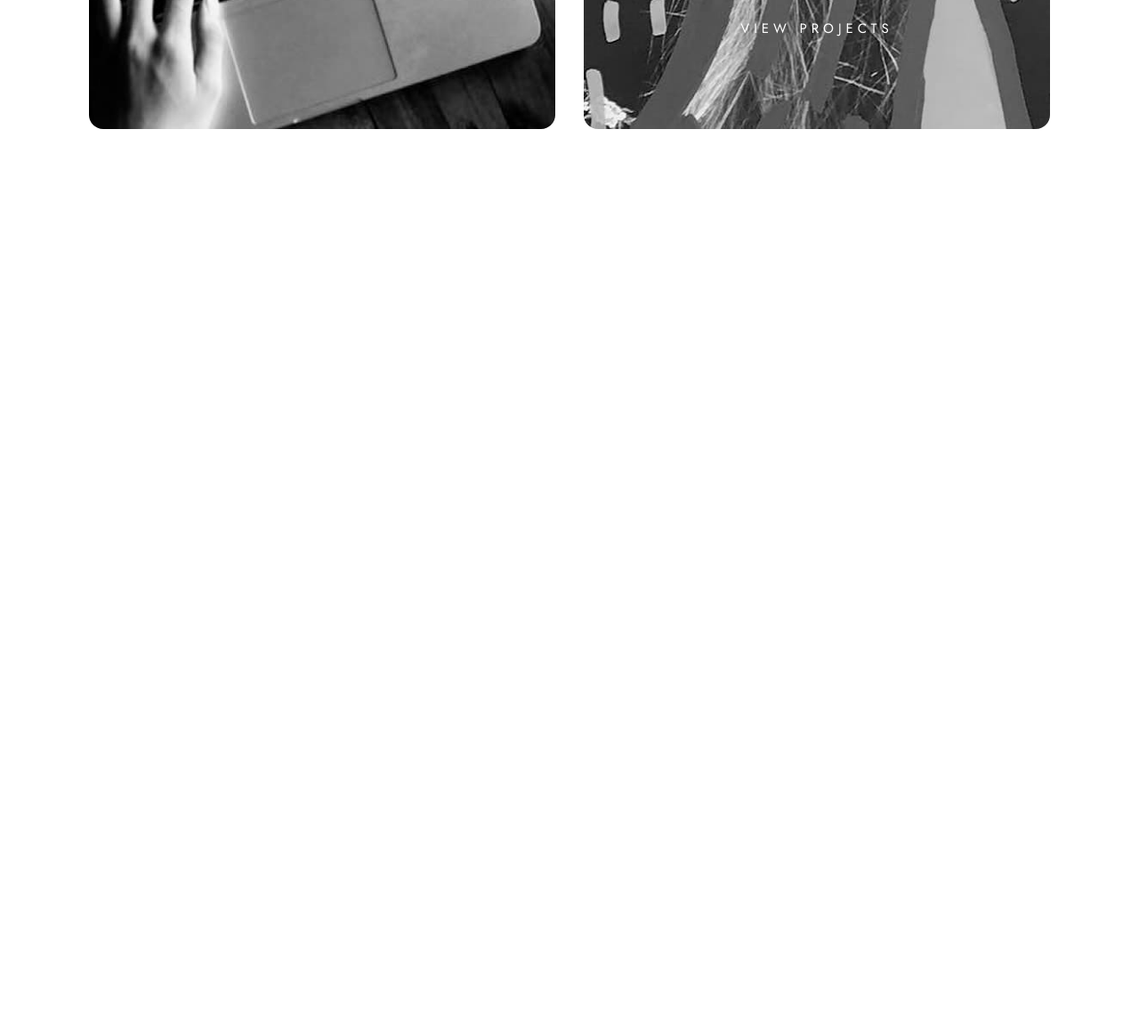
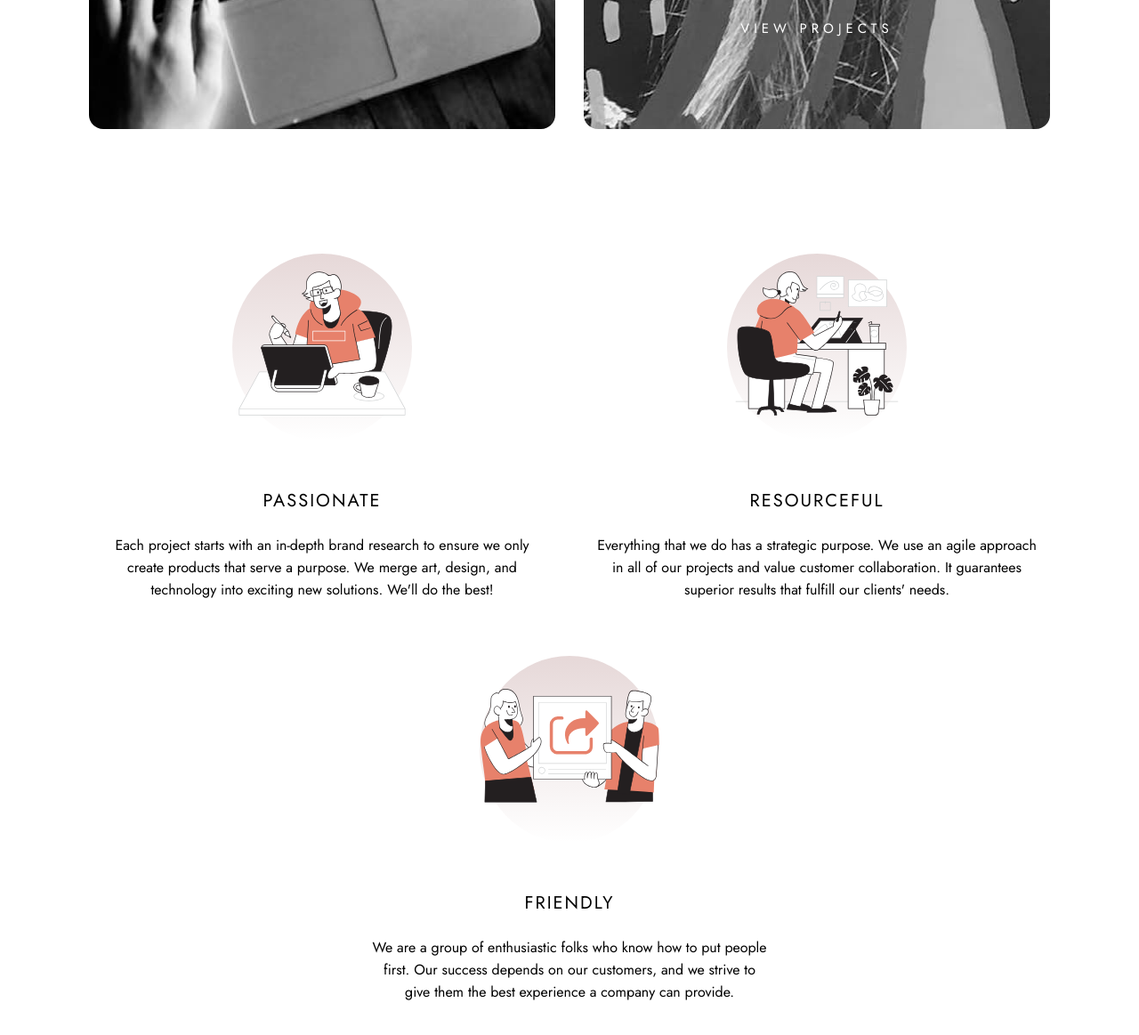
Before and after one commit to carlostrujilloneyra/Designo, a website: page index.html in a window 1280 px wide. Shown: the part 1413-2576 px from the top of the page at 89% size. Before the commit the page ends 1698 px from the top, so only its background shows below. Drawn offline with Linux system fonts and the light colour scheme.

Commit message:
Etiquetas para el componente article completadas

```diff
--- a/index.html
+++ b/index.html
@@ -78,5 +78,56 @@
 
 		</div>
 	</main>
+
+	<!-- Article -->
+
+	<article class="main-article">
+
+		<div class="main-article__first-part">
+
+			<!-- Contenedor de imagen 1 -->
+			<div class="container-image">
+				<img src="assets/home/desktop/illustration-passionate.svg" alt="illustration-passionate">
+			</div>
+
+			<!-- Contenedor para el subtítulo y texto -->
+			<div class="container-content">
+				<h2 class="article-subtitle">PASSIONATE</h2>
+				<p class="main-paragraph">Each project starts with an in-depth brand research to ensure we only create products that serve a purpose. We merge art, design, and technology into exciting new solutions. We'll do the best!</p>
+			</div>
+		</div>
+
+		<div class="main-article__second-part">
+
+			<!-- Contenedor de imagen 2 -->
+			<div class="container-image">
+				<img src="assets/home/desktop/illustration-resourceful.svg" alt="illustration-resourceful">
+			</div>
+
+			<!-- Contenedor para el subtítulo y texto -->
+			<div class="container-content">
+				<h2 class="article-subtitle">RESOURCEFUL</h2>
+				<p class="main-paragraph">Everything that we do has a strategic purpose. We use an agile approach in all of our projects and value customer collaboration. It guarantees superior results that fulfill our clients' needs.</p>
+			</div>
+		</div>
+
+		<div class="main-article__third-part">
+
+			<!-- Contenedor de imagen 3 -->
+			<div class="container-image">
+				<img src="assets/home/desktop/illustration-friendly.svg" alt="illustration-friendly">
+			</div>
+
+			<!-- Contenedor para el subtítulo y texto -->
+			<div class="container-content">
+				<h2 class="article-subtitle">FRIENDLY</h2>
+				<p class="main-paragraph">We are a group of enthusiastic folks who know how to put people first. Our success depends on our customers, and we strive to give them the best experience a company can provide.</p>
+			</div>
+
+		</div>
+
+	</article>
+
+
 </body>
 </html>
```
